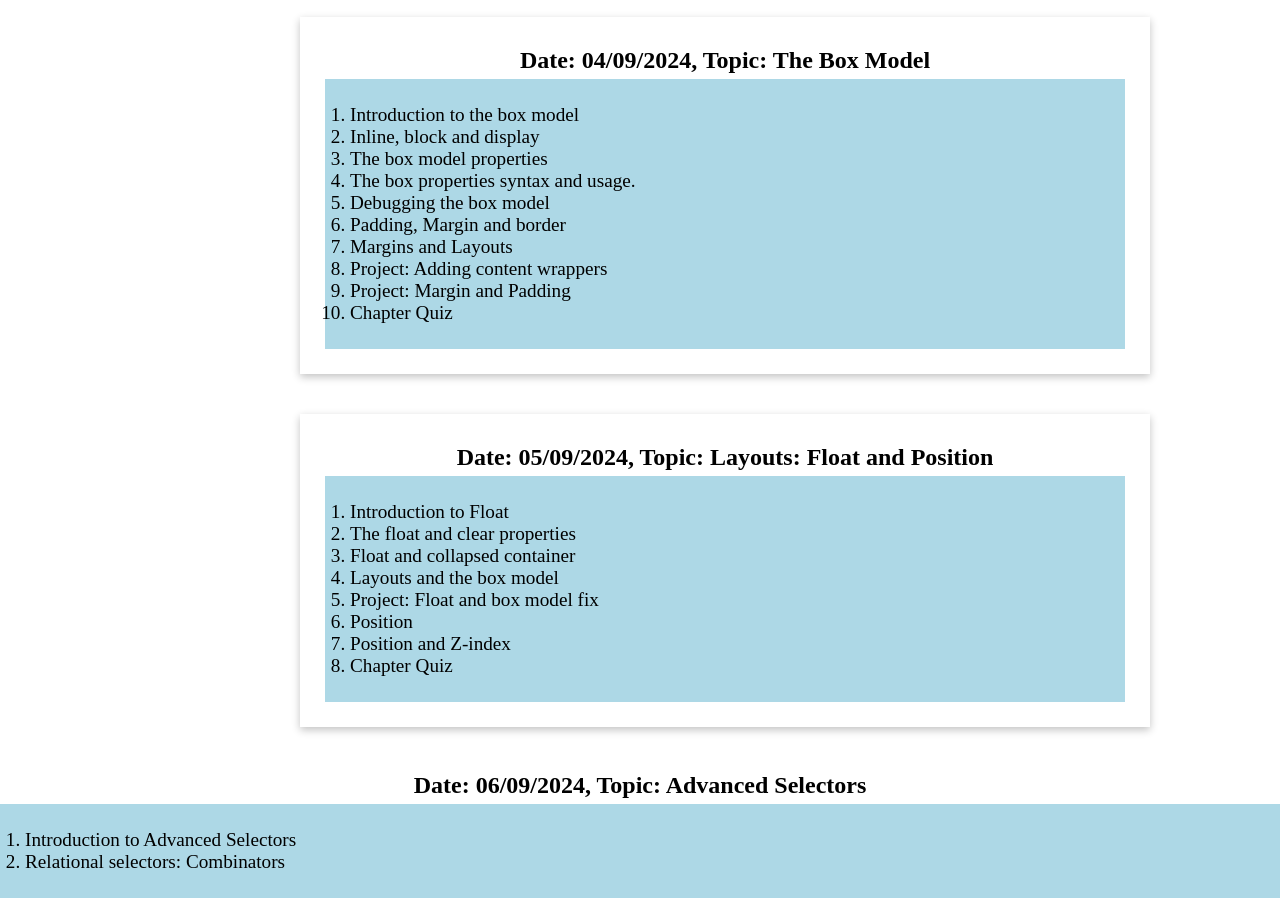
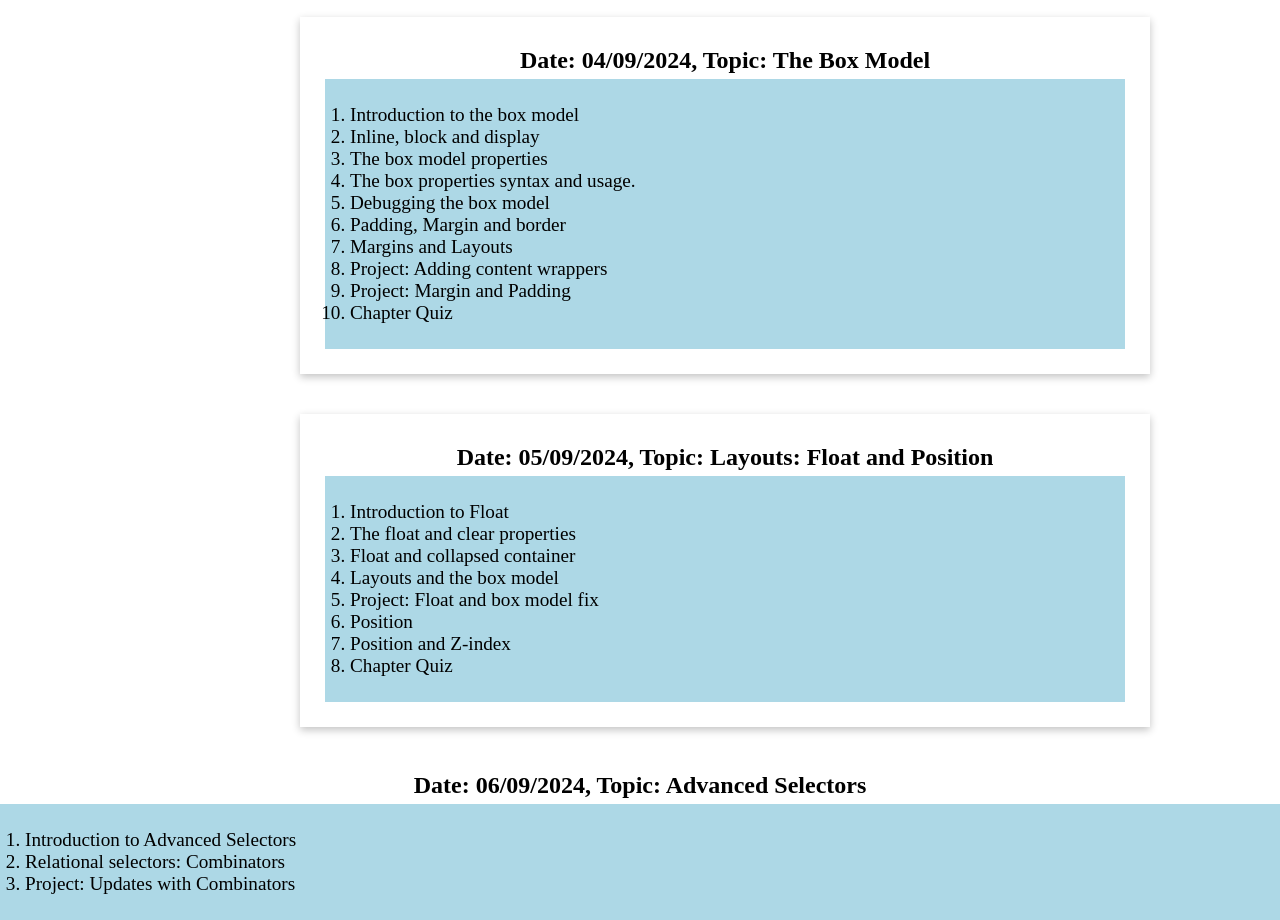
Before and after one commit to Tanushree227/CSS_Essential_Training, a plain HTML site: page index.html in a window 1280 px wide. Shown: the part 87-1007 px from the top of the page. Before the commit the page ends 985 px from the top, so only its background shows below. Drawn offline with Linux system fonts and the light colour scheme.

Commit message:
Project: Updates with Combinators

```diff
--- a/index.html
+++ b/index.html
@@ -44,6 +44,7 @@
         <ol>
             <li>Introduction to Advanced Selectors</li>
             <li>Relational selectors: Combinators</li>
+            <li>Project: Updates with Combinators</li>
         </ol>
     </div>
 </body>
```
